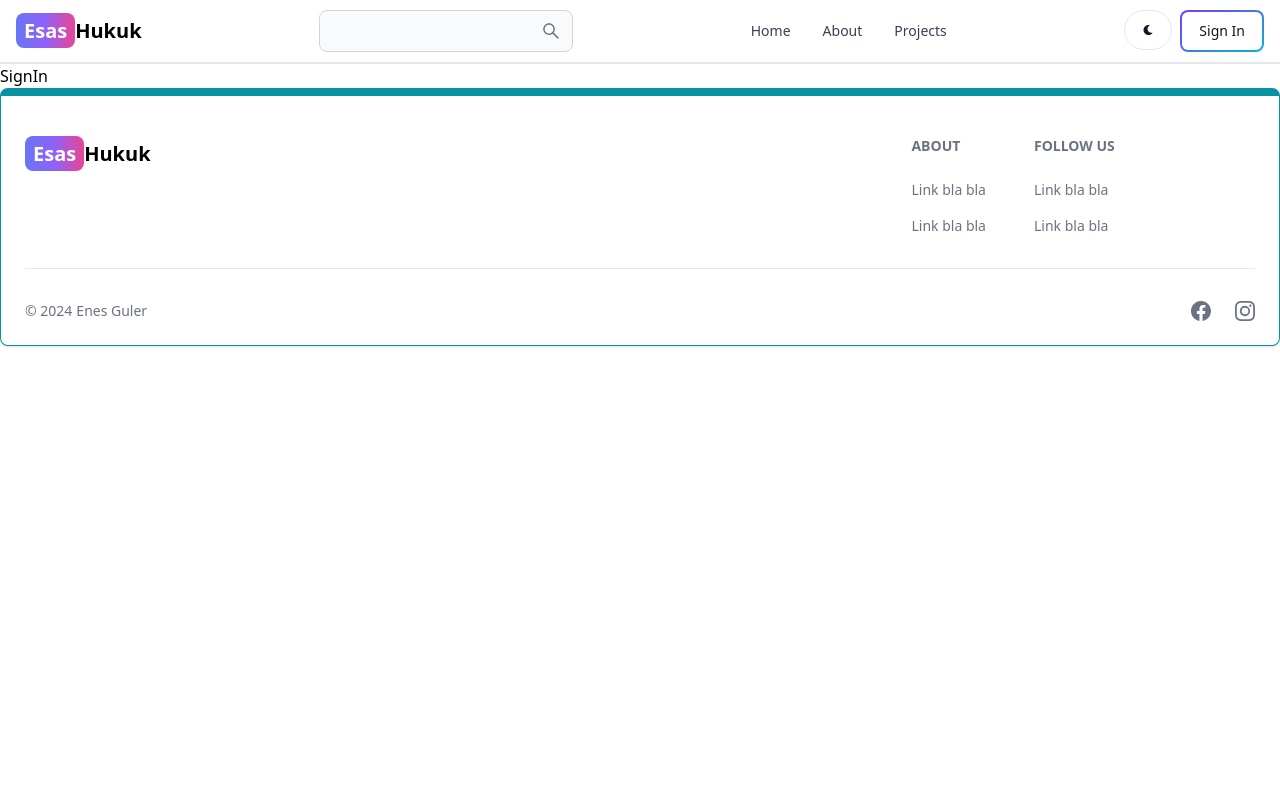
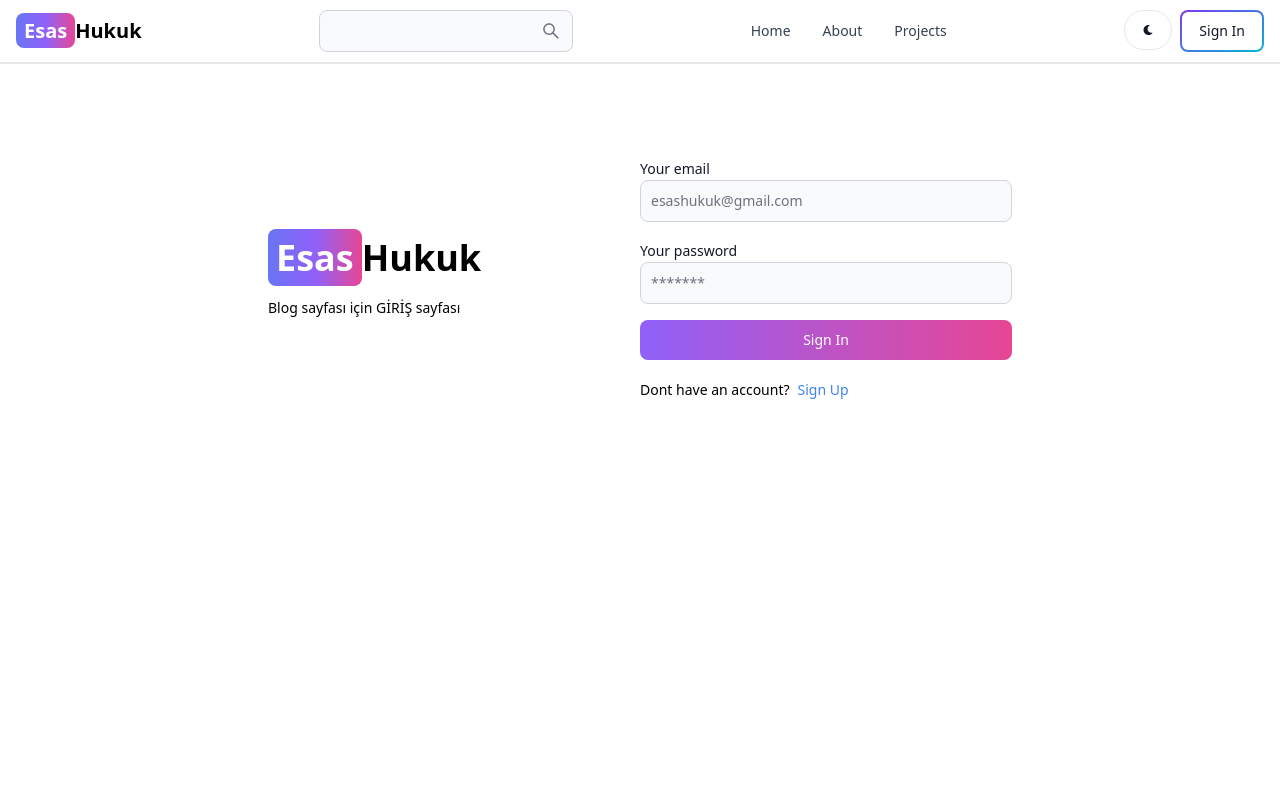
Before and after one commit to enesguler0/mern-blog, a React (Vite) app in the folder client/: page /sign-in in a window 1280 px wide. Shown: the top 800 px of the page. Built offline with nearby package versions, Linux system fonts and the light colour scheme.

Commit message:
signin ui

```diff
--- a/client/src/pages/SignIn.jsx
+++ b/client/src/pages/SignIn.jsx
@@ -1,7 +1,95 @@
-import React from 'react'
+import { Alert, Button, Label, Spinner, TextInput } from 'flowbite-react'
+import React, { useState } from 'react'
+import { Link, useNavigate } from 'react-router-dom'
 
 export default function SignIn() {
+  const navigate = useNavigate()
+  const [errorMessage, setErrorMessage] =useState(null)
+  const [loading, setLoading] = useState(false)
+  const [formData, setFormData]=useState({})
+  const handleChange = (e)=>{
+    setFormData({...formData, [e.target.id]: e.target.value.trim()})
+  }
+  const handleSubmit=async(e)=>{
+    e.preventDefault()
+    if(!formData.email || !formData.password){
+      return setErrorMessage('Please fill out all fields')
+    }
+    try{
+      setLoading(true)
+      setErrorMessage(null)
+      const res=await fetch('/api/auth/signin', {
+        method: 'POST',
+        headers: {'Content-Type': 'application/json'},
+        body: JSON.stringify(formData)
+      })
+      const data=await res.json()
+      if(data.success ===false){
+        setLoading(false)
+        return setErrorMessage(data.message)
+      }
+      setLoading(false)
+      if(res.ok){
+        navigate('/')
+      }
+    }catch(error){
+      setErrorMessage(error.message)
+      setLoading(false)
+    }
+  }
   return (
-    <div>SignIn</div>
+    <div className='min-h-screen mt-20 '>
+      <div className='flex p-3 max-w-3xl mx-auto flex-col md:flex-row md:items-center gağ-5'>
+        {/* left */}
+        <div className='flex-1'>
+        <Link to="/" className=' font-bold dark:text-white text-4xl'>
+            <span className='px-2 py-1 bg-gradient-to-r from-indigo-500 via-purple-500 to-pink-500 rounded-lg text-white'>
+                Esas</span>
+            Hukuk
+        </Link>
+        <p className='text-sm mt-5'>
+          Blog sayfası için GİRİŞ sayfası
+        </p>
+        </div>
+        {/* right */}
+        <div className='flex-1'>
+            <form className='flex flex-col gap-4' onSubmit={handleSubmit}>
+              <div>
+                <Label value='Your email'/>
+                <TextInput type='email' placeholder='esashukuk@gmail.com' id='email' onChange={handleChange}/>
+              </div>
+              <div>
+                <Label value='Your password'/>
+                <TextInput type='password' placeholder='*******' id='password' onChange={handleChange}/>
+              </div>
+              <Button gradientDuoTone='purpleToPink' type='submit' disabled={loading}>
+                {
+                  loading ? (
+                    <>
+                    <Spinner size='sm' />
+                    <span className='pl-3'>Loading...</span>
+                    </>
+                  ): 'Sign In'
+                  }
+
+
+              </Button>
+            </form>
+            <div className='flex gap-2 text-sm mt-5'>
+              <span>Dont have an account?</span>
+              <Link to='/sign-up' className='text-blue-500'>
+                Sign Up
+              </Link>
+            </div>
+            {
+              errorMessage && (
+                <Alert className='mt-5' color='failure'>
+                  {errorMessage}
+                </Alert>
+              )
+            }
+        </div>
+      </div>
+    </div>
   )
 }
--- a/client/src/pages/SignUp.jsx
+++ b/client/src/pages/SignUp.jsx
@@ -2,7 +2,7 @@
 import React, { useState } from 'react'
 import { Link, useNavigate } from 'react-router-dom'
 
-export default function SıgnUp() {
+export default function SignUp() {
   const navigate = useNavigate()
   const [errorMessage, setErrorMessage] =useState(null)
   const [loading, setLoading] = useState(false)
@@ -25,6 +25,7 @@
       })
       const data=await res.json()
       if(data.success ===false){
+        setLoading(false)
         return setErrorMessage(data.message)
       }
       setLoading(false)
```
